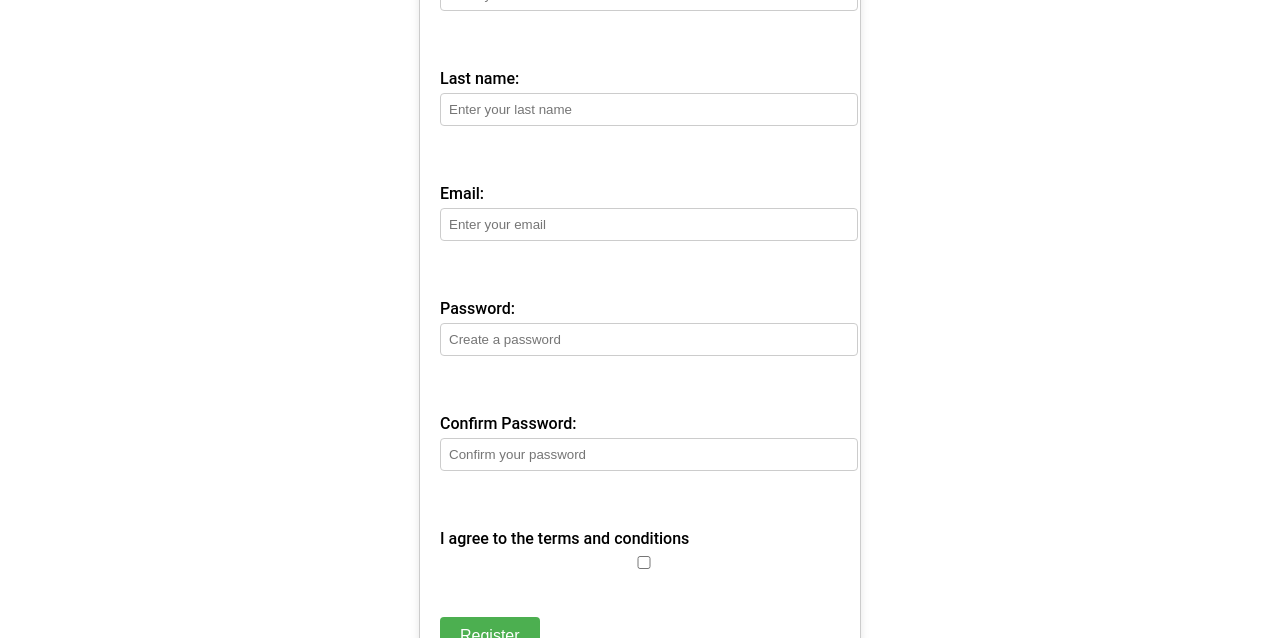
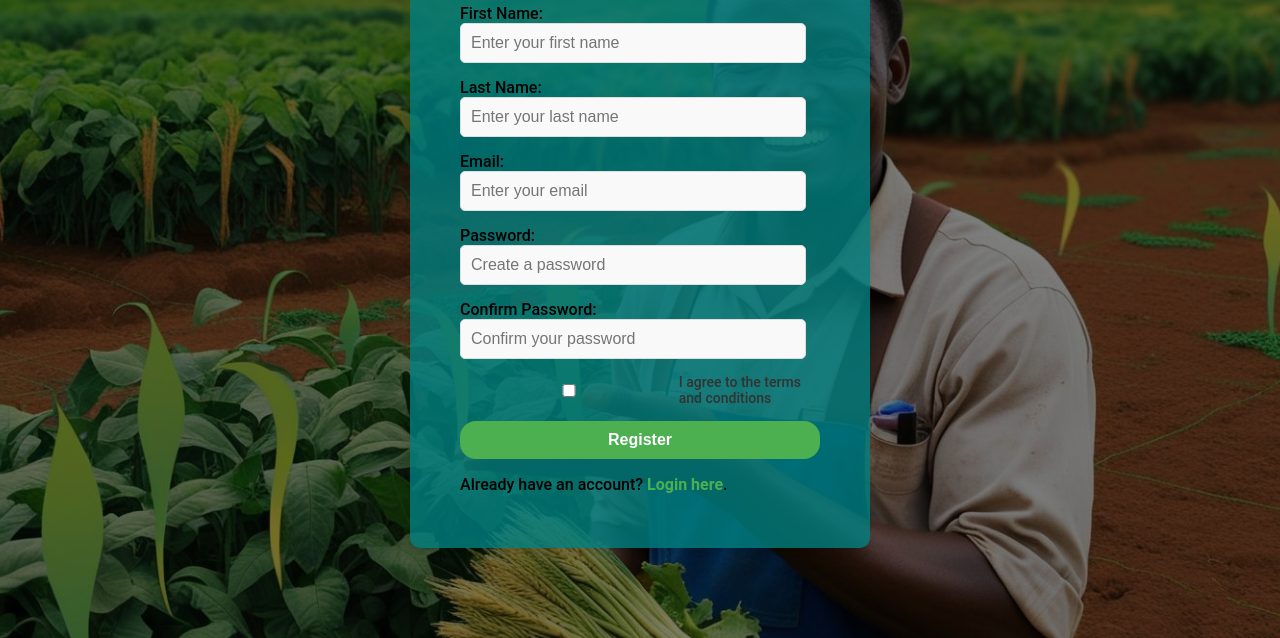
Before and after one commit to Developer-Linus/Kilimo-Bora, a website: page frontend/public/register.html in a window 1280 px wide. Shown: the part 162-800 px from the top of the page. Drawn offline with Linux system fonts and the light colour scheme.

Commit message:
updated the login and register pages

```diff
--- a/frontend/css/styles.css
+++ b/frontend/css/styles.css
@@ -183,6 +183,8 @@ section h2 {
     font-size: 1.8em;
     margin-bottom: 12px;
     color: #fff;
+    line-height: 2.5rem;
+    font-family: 'Open Sans', sans-serif;
 }
 
 .cta-button {
@@ -198,43 +200,6 @@ section h2 {
 .cta-button:hover {
     background-color: rgb(17, 119, 17);
 }
-/* Form Styles */
-form {
-    background: rgba(255, 255, 255, 0.9); /* Semi-transparent white */
-    padding: 20px;
-    border: 1px solid #ccc;
-    max-width: 400px;
-    margin: auto;
-    border-radius: 8px;
-    box-shadow: 0 4px 8px rgba(0, 0, 0, 0.1);
-}
-
-form label {
-    display: block;
-    margin: 10px 0 5px;
-}
-
-form input {
-    width: 100%;
-    padding: 8px;
-    margin-bottom: 10px;
-    border: 1px solid #ccc;
-    border-radius: 4px;
-}
-
-form button {
-    background-color: #4CAF50;
-    color: white;
-    border: none;
-    padding: 10px 20px;
-    cursor: pointer;
-    border-radius: 4px;
-    font-size: 1rem;
-}
-
-form button:hover {
-    background-color: #45a049;
-}
 
 /* Footer Styles */
 footer {
@@ -248,7 +213,7 @@ footer {
 }
 #mission, #community, #get-started{
     width: 90%;
-    background: rgba(0, 128, 128, 0.7);;
+    background: rgba(0, 128, 128, 0.5);;
     border: 1px solid #45a049;
     border-radius: 1.5rem;
     padding: 2rem;
@@ -318,10 +283,101 @@ footer {
     color: #45a049; /* Matches the accent color */
     margin-bottom: 10px; /* Adds spacing below the icon */
 }
-.login-main{
-    background-image: linear-gradient(rgba(0, 0, 0, 0.5), rgba(0, 0, 0, 0.5)),url('../assets/images/Agriculture\ Farm\ Pictures\ _\ Freepik\ \(1\).jpeg');
+body.login-main{
+    background-image: linear-gradient(rgba(0, 0, 0, 0.5), rgba(0, 0, 0, 0.5)),url('../assets/images/happywfarmerr.jpg');
     background-size: cover;
     background-repeat: no-repeat;
     background-position: center;
-    background-attachment: fixed; /*
+    background-attachment: fixed;
 }
+body.register-main{
+    background-image: linear-gradient(rgba(0, 0, 0, 0.5), rgba(0, 0, 0, 0.5)),url('../assets/images/happymanfarmer.jpg');
+    background-size: cover;
+    background-repeat: no-repeat;
+    background-position: center;
+    background-attachment: fixed;
+}
+
+.form-section {
+    background: rgba(0, 128, 128, 0.8);
+    padding: 30px; /* Add spacing inside the container */
+    margin: 4rem auto; /* Center the container and add vertical spacing */
+    max-width: 400px; /* Restrict width for better readability */
+    border-radius: 10px; /* Rounded corners for a modern look */
+    box-shadow: 0 4px 6px rgba(0, 0, 0, 0.1); /* Soft shadow for depth */
+}
+
+/* Style for the form elements */
+.form-section form {
+    display: flex;
+    flex-direction: column; /* Stack elements vertically */
+    gap: 15px; /* Add space between form elements */
+}
+/* Style for input fields */
+.form-section input {
+    width: 90%;
+    padding: 10px;
+    border: 1px solid #ddd;
+    border-radius: 5px; /* Rounded input fields */
+    font-size: 16px; /* Increase text size for readability */
+    background: #f9f9f9; /* Subtle background for inputs */
+    transition: border-color 0.3s; /* Smooth effect for focus state */
+}
+
+/* Input focus effect */
+.form-section input:focus {
+    outline: none;
+    border-color: #008caf; /* Highlight border color on focus */
+    box-shadow: 0 0 5px rgba(0, 140, 175, 0.5); /* Subtle glow effect */
+}
+/* Style for the submit button */
+.form-section button {
+    padding: 10px 15px;
+    border: none;
+    border-radius: 1rem; /* Rounded button */
+    width: 100%;
+    font-size: 16px;
+    font-weight: bold;
+    color: #ffffff; /* White text */
+    background: #4CAF50; /* Button color */
+    cursor: pointer;
+    transition: background 0.3s, transform 0.2s; /* Smooth hover effect */
+}
+
+/* Button hover effect */
+.form-section button:hover {
+    background: #45a049;
+    transform: translateY(-2px); /* Lift effect */
+}
+
+/* Add a title style */
+.form-section h2 {
+    text-align: center;
+    margin-bottom: 20px;
+    font-size: 24px;
+    color: #333;
+}
+.form-section label{
+    display: block;
+}
+
+/* Container for alignment */
+.checkbox-container {
+    display: flex; /* Use flexbox for alignment */
+    align-items: center; /* Vertically align items */
+}
+
+/* Style for the checkbox */
+.checkbox-container input[type="checkbox"] {
+    margin-right: 5px; /* Add space between the checkbox and the label */
+}
+
+/* Style for the label */
+.checkbox-container label {
+    font-size: 14px; /* Adjust font size for readability */
+    color: #333; /* Text color */
+    cursor: pointer; /* Makes the label clickable */
+}
+.error{
+    color: red;
+}
--- a/frontend/index.html
+++ b/frontend/index.html
@@ -11,6 +11,7 @@
 <link rel="preconnect" href="https://fonts.googleapis.com">
 <link rel="preconnect" href="https://fonts.gstatic.com" crossorigin>
 <link href="https://fonts.googleapis.com/css2?family=Merriweather:ital,wght@0,300;0,400;0,700;0,900;1,300;1,400;1,700;1,900&family=Roboto:ital,wght@0,100;0,300;0,400;0,500;0,700;0,900;1,100;1,300;1,400;1,500;1,700;1,900&display=swap" rel="stylesheet">
+<link href="https://fonts.googleapis.com/css2?family=Roboto:wght@400;500&family=Open+Sans:wght@400;600&display=swap" rel="stylesheet">
 <link href="https://cdnjs.cloudflare.com/ajax/libs/font-awesome/6.0.0-beta3/css/all.min.css" rel="stylesheet">
 </head>
 <body>
@@ -55,8 +56,7 @@
         <section id="home" class="hero">
             <div class="hero-content">
                 <h2>KILIMO BORA</h2>
-                <p>Connecting farmers with farmers and experts for quality farming in Kenya.</p>
-                <p>Empowering Farmers Through Shared Knowledge</p>
+                <p>Bringing farmers together to share knowledge, connect with experts, and grow better crops for healthy population.</p>
                 <a href="#farming tips" class="cta-button">Explore farming tips</a>
             </div>
         </section>
--- a/frontend/js/scripts.js
+++ b/frontend/js/scripts.js
@@ -1,112 +1,106 @@
-function validateRegisterForm() {
+function validateRegisterForm(event) {
     let isValid = true;
 
+    // Cache DOM elements
+    const firstName = document.getElementById('regFirstName');
+    const firstNameError = document.getElementById('firstNameError');
+
+    const lastName = document.getElementById('regLastName');
+    const lastNameError = document.getElementById('lastNameError');
+
+    const email = document.getElementById('regEmail');
+    const emailError = document.getElementById('emailError');
+
+    const password = document.getElementById('regPassword');
+    const confirmPassword = document.getElementById('regConfirmPassword');
+    const passwordError = document.getElementById('passwordError');
+    const confirmPasswordError = document.getElementById('confirmPasswordError');
+
+    const terms = document.getElementById('terms');
+    const termsError = document.getElementById('termsError');
+
     // First name validation
-      let firstName = document.getElementById('first-name').value;
-      if (firstName.trim() === "") {
-          document.getElementById('firstNameError').textContent = "First name is required.";
+    if (firstName.value.trim() === "") {
+        firstNameError.textContent = "First name is required.";
         isValid = false;
     } else {
-          document.getElementById('firstNameError').textContent = "";
+        firstNameError.textContent = "";
+    }
 
     // Last name validation
-    let lastName = document.getElementById('last-name').value;
-    if (lastName.trim() === "") {
-        document.getElementById('lastNameError').textContent = "Last name is required.";
+    if (lastName.value.trim() === "") {
+        lastNameError.textContent = "Last name is required.";
         isValid = false;
     } else {
-        document.getElementById('lastNameError').textContent = "";
+        lastNameError.textContent = "";
     }
 
     // Email validation
-    let email = document.getElementById('email').value;
-    let emailPattern = /^[^\s@]+@[^\s@]+\.[^\s@]+$/;
-    if (!emailPattern.test(email)) {
-        document.getElementById('emailError').textContent = "Invalid email format.";
+    const emailPattern = /^[a-zA-Z0-9._%+-]+@[a-zA-Z0-9.-]+\.[a-zA-Z]{2,}$/;
+    if (!emailPattern.test(email.value)) {
+        emailError.textContent = "Invalid email format.";
         isValid = false;
     } else {
-        document.getElementById('emailError').textContent = "";
+        emailError.textContent = "";
     }
 
     // Password validation
-    let password = document.getElementById('password').value;
-    let confirmPassword = document.getElementById('confirm-password').value;
-    if (password === "") {
-        document.getElementById('passwordError').textContent = "Password is required.";
+    if (password.value.trim() === "") {
+        passwordError.textContent = "Password is required.";
         isValid = false;
-    } else if (password !== confirmPassword) {
-        document.getElementById('confirm-passwordError').textContent = "Passwords do not match.";
+    } else if (password.value !== confirmPassword.value) {
+        confirmPasswordError.textContent = "Passwords do not match.";
         isValid = false;
     } else {
-        document.getElementById('passwordError').textContent = "";
-        document.getElementById('confirm-passwordError').textContent = "";
+        passwordError.textContent = "";
+        confirmPasswordError.textContent = "";
     }
 
-
     // Terms and conditions validation
-    let terms = document.getElementById('terms').checked;
-    if (!terms) {
-        document.getElementById('termsError').textContent = "You must agree to the terms and conditions.";
+    if (!terms.checked) {
+        termsError.textContent = "You must agree to the terms and conditions.";
         isValid = false;
     } else {
-        document.getElementById('termsError').textContent = "";
+        termsError.textContent = "";
     }
 
-    return isValid;
+    return isValid; // Return the validation result
 }
 
-    // Display data only if valid
-    if (isValid) {
-        // Store form data in an object
-        const formData = {
-            name: firstName,
-            name: lastName,
-            email: email,
-            termsAccepted: terms
-        };
+// Login validation form
+function validateLoginForm() {
+    let valid = true;
 
-        // Display data
-        displayFormData(formData);
+    // Email regex pattern
+    const emailPattern = /^[a-zA-Z0-9._%+-]+@[a-zA-Z0-9.-]+\.[a-zA-Z]{2,}$/;
+
+    // Clearing previous error messages
+    document.getElementById("loginEmailError").textContent = "";
+    document.getElementById("loginPasswordError").textContent = "";
+
+    // Email validation
+    const emailLogin = document.getElementById("loginEmail").value.trim();
+    if (emailLogin === "") {
+        document.getElementById("loginEmailError").textContent =
+            "Error! Please input your email address.";
+        valid = false;
+    } else if (!emailPattern.test(emailLogin)) {
+        document.getElementById("loginEmailError").textContent =
+            "Error! Please enter a valid email address.";
+        valid = false;
     }
 
-    return isValid; // Prevent form submission if invalid
-
-
-
-    function displayFormData(data) {
-        const summaryDiv = document.getElementById('formSummary');
-        summaryDiv.innerHTML = `
-            <h3>Form Summary</h3>
-            <p><strong>First Name:</strong> ${data.firstName}</p>
-            <p><strong>Last Name:</strong> ${data.lastName}</p>
-            <p><strong>Email:</strong> ${data.email}</p>
-            <p><strong>Terms Accepted:</strong> ${data.termsAccepted ? "Yes" : "No"}</p>
-            <p><em>Form submitted successfully!</em></p>
-        `;
-}
+    // Password validation
+    const passwordField = document.getElementById("loginPassword").value.trim();
+    if (passwordField === "") {
+        document.getElementById("loginPasswordError").textContent =
+            "Error! Please enter your password.";
+        valid = false;
+    } else if (passwordField.length < 8) {
+        document.getElementById("loginPasswordError").textContent =
+            "Error! Your password must be at least 8 characters long.";
+        valid = false;
     }
 
-//login validation form
-function validateLoginForm(){
-    let valid = true;
-    let emailPattern = /^[a-zA-Z0-9._%+-]+@[a-zA-Z0-9.-]+\.[a-zA-Z]{2,}$/;
-    //clearing previous error messages
-    document.getElementById("loginEmailError").innerHTML="";
-    document.getElementById("loginPasswordError").innerHTML="";
-    //email validation
-    let emailLogin = document.getElementById("loginEmail").Value;
-    if(emailLogin===""){
-         document.getElementById("loginEmailError").innerHTML="Error! please input your email address";
-         valid = false ;
-    }else if(!emailPattern.test(emailPattern)) {
-        document.getElementById("loginEmailError").innerHTML="Error! please input the correct email address format eg linus@gmail.com";
-        valid = false ;
-     }
-     //password validation
-     let passwordField = document.getElementById("loginPassword").innerHTML="";
-     if( passwordField.length<8){
-        document.getElementById("loginPasswordError").innerHTML="Error! your password should be atleast eight characters";
-        valid = false;
-     }
     return valid;
 }
--- a/frontend/public/register.html
+++ b/frontend/public/register.html
@@ -6,49 +6,49 @@
     <title>Register</title>
     <link rel="stylesheet" href="../css/styles.css">
 </head>
-<body>
+<body class = "register-main">
 
     <!-- Registration Section -->
+         <div class = "form-section">
             <section id="register" class="register">
-            <h2>Register for sustainable farming tips</h2>
-
-            <form action="#" method="POST" class="register-form" onsubmit="return validateRegisterForm()";>
+                <h2>Register</h2>
+                <form class="register-form" onsubmit = "return validateRegisterForm()">
                     <div class="form-group">
-                    <label for="first name">Fisrt name:</label>
-                    <input type="text" id="first-name" name="first-name" placeholder="Enter your first name">
-                    <span id="nameError" class="error"></span><br><br>
+                        <label for="regFirstName">First Name:</label>
+                        <input type="text" id="regFirstName" name="regFirstName" placeholder="Enter your first name">
+                        <span id="firstNameError" class="error"></span>
                     </div>
                     <div class="form-group">
-                    <label for=" last name"> Last name:</label>
-                    <input type="text" id="last-name" name="last-name" placeholder="Enter your last name">
-                    <span id="nameError" class="error"></span><br><br>
+                        <label for="regLastName"> Last Name:</label>
+                        <input type="text" id="regLastName" name="regLastName" placeholder="Enter your last name">
+                        <span id="lastNameError" class="error"></span>
                     </div>
                     <div class="form-group">
-                    <label for="email">Email:</label>
-                    <input type="email" id="email" name="email" placeholder="Enter your email">
-                    <span id="emailError" class="error"></span><br><br>
+                        <label for="regEmail">Email:</label>
+                        <input type="email" id="regEmail" name="regEmail" placeholder="Enter your email">
+                        <span id="emailError" class="error"></span>
                     </div>
                     <div class="form-group">
-                    <label for="password">Password:</label>
-                    <input type="password" id="password" name="password" placeholder="Create a password">
-                    <span id="passwordError" class="error"></span><br><br>
+                        <label for="regPassword">Password:</label>
+                        <input type="password" id="regPassword" name="regPassword" placeholder="Create a password">
+                        <span id="passwordError" class="error"></span>
                     </div>
                     <div class="form-group">
-                    <label for="confirm-password">Confirm Password:</label>
-                    <input type="password" id="confirm-password" name="confirm-password" placeholder="Confirm your password">
-                    <span id="confirm-passwordError" class="error"></span><br><br>
+                        <label for="regConfirmPassword">Confirm Password:</label>
+                        <input type="password" id="regConfirmPassword" name="regConfirmPassword" placeholder="Confirm your password">
+                        <span id="confirmPasswordError" class="error"></span>
                     </div>
-                 <div class="form-group">
+                     <div class="form-group checkbox-container">
+                        <input type="checkbox" id="terms">
                         <label for="terms">I agree to the terms and conditions</label>
-                      <input type="checkbox" id="terms">
-                       <span id="termsError" class="error"></span><br><br>
+                           <span id="termsError" class="error"></span>
                         </div>
 
                     <button type="submit">Register</button>
                 </form>
-            <p>Already have an account? <a href="#login">Login here</a>.</p>
+                <p>Already have an account? <a href="./login.html">Login here</a>.</p>
            </section>
-
-    <script src="../JS/scripts.js"></script>
+         </div>
+    <script src="../js/scripts.js"></script>
 </body>
 </html>
```
Also changed, not shown: frontend/public/login.html (+12 -9 lines), frontend/assets/images/Agriculture Farm Pictures _ Freepik (1).jpeg (deleted), frontend/assets/images/happymanfarmer.jpeg (deleted), frontend/assets/images/happymanfarmer.jpg (added), frontend/assets/images/happywfarmerr.jpg (added). Lines whose indentation alone changed are shown as unchanged.
